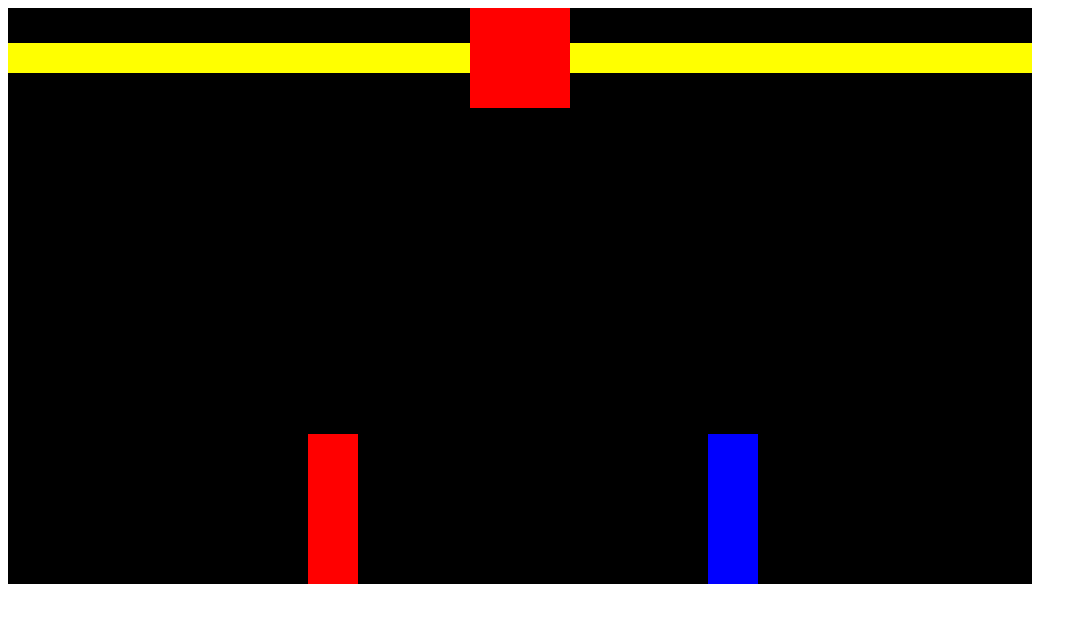
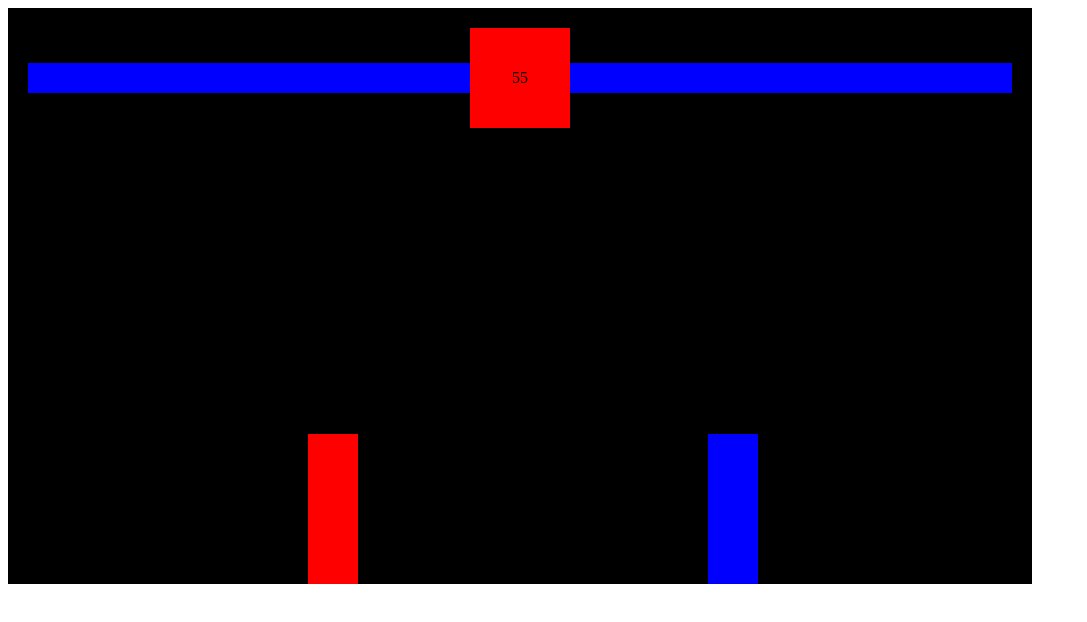
Before and after one commit to ocfox/minted, a plain HTML site: page index.html in a window 1280 px wide. Shown: the whole page, without its empty margins (0-1087 px from the left). Drawn offline with Linux system fonts and the light colour scheme.

Commit message:
feat/timer: add a timer to record game time

```diff
--- a/index.html
+++ b/index.html
@@ -1,12 +1,32 @@
+<head>
+  <style>
+    * {
+      box-sizing: border-box;
+    }
+  </style>
+</head>
+
 <body>
   <div style="position: relative; display: inline-block;">
-    <div style="position: absolute; display: flex; width: 1024px; align-items: center;">
+    <div style="position: absolute; display: flex; width: 100%; align-items: center; padding: 20px;">
       <!--player health-->
-      <div style="background-color: yellow; height: 30px; width: 100%;"></div>
+      <div style="position: relative; height: 30px; width: 100%; display: flex; justify-content: flex-end;">
+        <div style="background-color: yellow; height: 30px; width: 100%;"></div>
+        <div id="playerHealth"
+          style="position: absolute; background-color: blue; top: 0; right: 0; bottom: 0; width: 100%;">
+        </div>
+      </div>
       <!--timer-->
-      <div style="background-color: red; height: 100px; width: 100px; flex-shrink: 0;"></div>
+      <div id="timer"
+        style="background-color: red; height: 100px; width: 100px; flex-shrink: 0; display: flex; align-items: center; justify-content: center;">
+        61
+      </div>
       <!--enemy health-->
-      <div style="background-color: yellow; height: 30px; width: 100%;"></div>
+      <div style="position: relative; height: 30px; width: 100%;">
+        <div style="background-color: yellow; height: 30px;"></div>
+        <div id="enemyHealth" style="position: absolute; background-color: blue; top: 0; right: 0; bottom: 0; left: 0;">
+        </div>
+      </div>
     </div>
     <canvas></canvas>
   </div>
--- a/index.js
+++ b/index.js
@@ -15,6 +15,7 @@ class Sprite {
     this.height = 150
     this.width = 50
     this.lastKey
+    this.health = 100
     this.attackBox = {
       position: {
         x: this.position.x,
@@ -34,7 +35,12 @@ class Sprite {
 
     if (this.isAttacking) {
       context.fillStyle = 'green'
-      context.fillRect(this.attackBox.position.x, this.attackBox.position.y, this.attackBox.width, this.attackBox.height)
+      context.fillRect(
+        this.attackBox.position.x,
+        this.attackBox.position.y,
+        this.attackBox.width,
+        this.attackBox.height
+      )
     }
   }
 
@@ -59,7 +65,6 @@ class Sprite {
   }
 
 }
-
 
 const player = new Sprite({
   position: {
@@ -142,22 +147,36 @@ function animate() {
     rec1: player,
     rec2: enemy
   }) &&
-    player.isAttacking) {
+    player.isAttacking
+  ) {
     player.isAttacking = false
-    console.log(' enemy -hp (for test)')
+    enemy.health -= 5
+    document.querySelector('#enemyHealth').style.width = enemy.health + '%'
   }
 
   if (rectangularCollision({
     rec1: enemy,
     rec2: player
   }) &&
-    enemy.isAttacking) {
+    enemy.isAttacking
+  ) {
     enemy.isAttacking = false
-    console.log('player -hp (for test)')
+    player.health -= 5
+    document.querySelector('#playerHealth').style.width = player.health + '%'
   }
 }
 
 animate()
+
+let timer = 61
+function decreaseTimer() {
+  setTimeout(decreaseTimer, 1000)
+  if (timer > 0) {
+    timer -= 1
+    document.querySelector('#timer').innerHTML = timer
+  }
+}
+decreaseTimer()
 
 window.addEventListener('keydown', (event) => {
   switch (event.key) {
```
